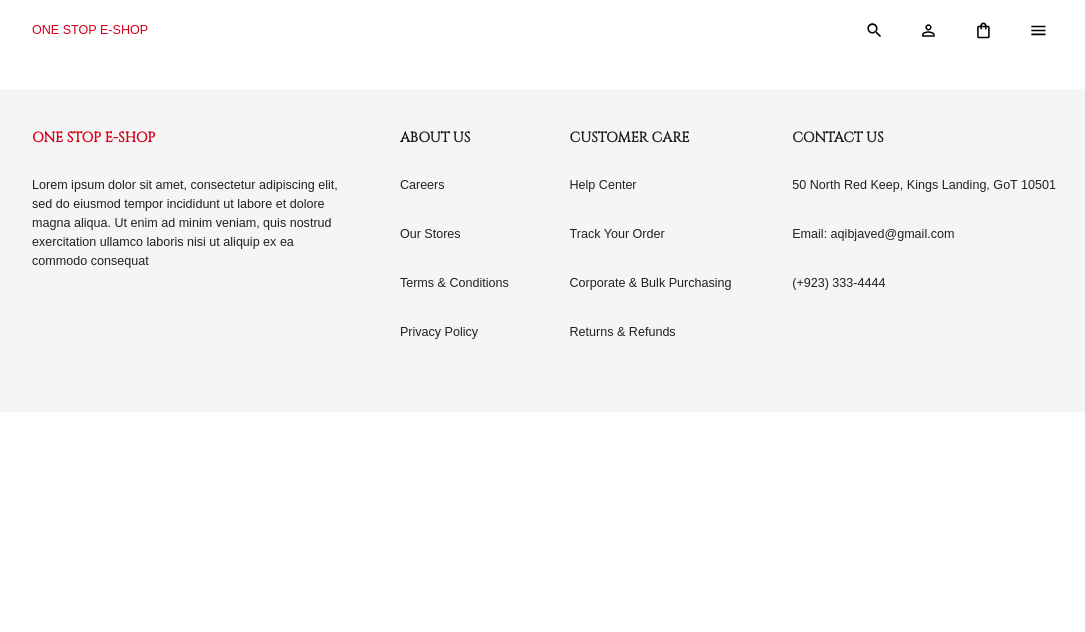
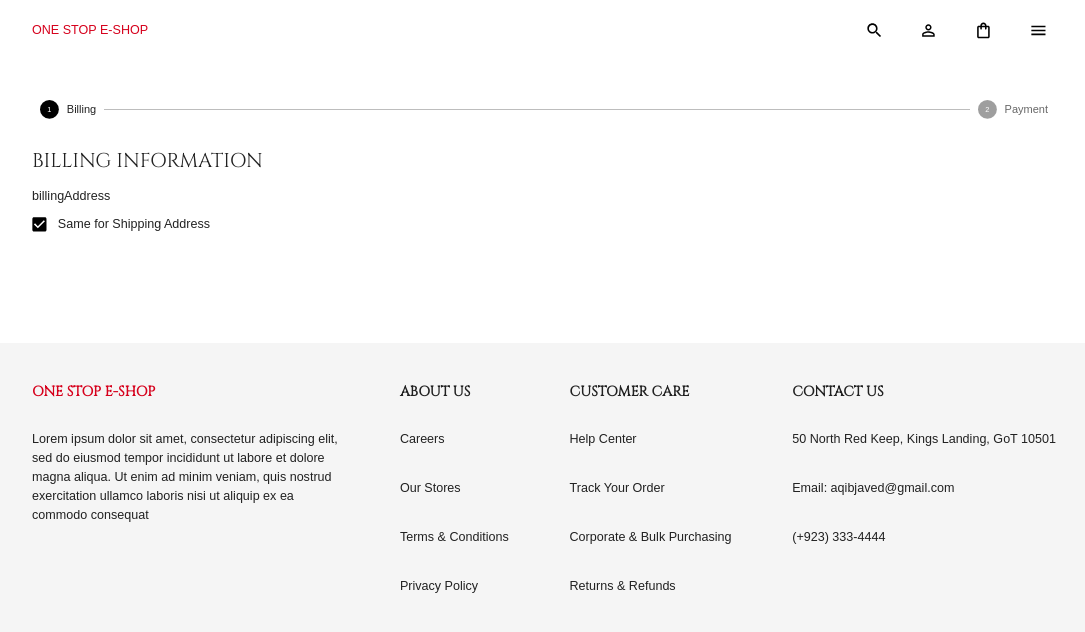
Before and after one commit to AqibJavaid899/react-ecommerce-frontend, a React (Create React App) app: page /checkout in a window 1280 px wide. Shown: the top 632 px of the page, without its empty margins (96-1181 px from the left). Built offline with nearby package versions, Linux system fonts and the light colour scheme; a web font is replaced by a local one.

Commit message:
Implement the Form Validation part and setup the basic skeleton of the Billing and Shipping Form

```diff
--- /dev/null
+++ b/src/scenes/checkout/AddressForm.jsx
@@ -0,0 +1,14 @@
+import React from "react";
+
+const AddressForm = ({
+  type,
+  values,
+  errors,
+  touched,
+  handleBlue,
+  handleChange,
+}) => {
+  return <div>{type}</div>;
+};
+
+export default AddressForm;
--- a/src/scenes/checkout/Checkout.jsx
+++ b/src/scenes/checkout/Checkout.jsx
@@ -1,7 +1,144 @@
-import React from "react";
+import { useState } from "react";
+import { useSelector } from "react-redux";
+import { Box, Typography, Stepper, Step, StepLabel } from "@mui/material";
+import { Formik } from "formik";
+import * as yup from "yup";
+
+import { shades } from "../../theme";
+import ShippingForm from "./ShippingForm";
+
+const initialValues = {
+  billingAddress: {
+    firstName: "",
+    lastName: "",
+    country: "",
+    street1: "",
+    street2: "",
+    city: "",
+    state: "",
+    zipCode: "",
+  },
+  shippingAddress: {
+    isSameAddress: true,
+    firstName: "",
+    lastName: "",
+    country: "",
+    street1: "",
+    street2: "",
+    city: "",
+    state: "",
+    zipCode: "",
+  },
+  email: "",
+  phoneNumber: "",
+};
+
+const checkoutSchema = [
+  yup.object().shape({
+    billingAddress: {
+      firstName: yup.string().required("required"),
+      lastName: yup.string().required("required"),
+      country: yup.string().required("required"),
+      street1: yup.string().required("required"),
+      street2: yup.string(),
+      city: yup.string().required("required"),
+      state: yup.string().required("required"),
+      zipCode: yup.string().required("required"),
+    },
+    shippingAddress: {
+      isSameAddress: yup.boolean(),
+      firstName: yup.string().when("isSameAddress", {
+        is: false,
+        then: yup.string().required("required"),
+      }),
+      lastName: yup.string().when("isSameAddress", {
+        is: false,
+        then: yup.string().required("required"),
+      }),
+      country: yup.string().when("isSameAddress", {
+        is: false,
+        then: yup.string().required("required"),
+      }),
+      street1: yup.string().when("isSameAddress", {
+        is: false,
+        then: yup.string().required("required"),
+      }),
+      street2: yup.string(),
+      city: yup.string().when("isSameAddress", {
+        is: false,
+        then: yup.string().required("required"),
+      }),
+      state: yup.string().when("isSameAddress", {
+        is: false,
+        then: yup.string().required("required"),
+      }),
+      zipCode: yup.string().when("isSameAddress", {
+        is: false,
+        then: yup.string().required("required"),
+      }),
+    },
+  }),
+  yup.object().shape({
+    email: yup.string().required("required"),
+    phoneNumber: yup.string().required("required"),
+  }),
+];
 
 const Checkout = () => {
-  return <div>Checkout</div>;
+  const [activeStep, setActiveStep] = useState(0);
+  const isFirstStep = activeStep === 0;
+  const isSecondStep = activeStep === 1;
+
+  const cart = useSelector((state) => state.cart.cart);
+
+  const handleFormSubmit = () => {};
+
+  return (
+    <Box width="80%" m="100px auto">
+      {/* Setting up Stepper */}
+      <Stepper activeStep={activeStep} sx={{ m: "20px 0px" }}>
+        <Step>
+          <StepLabel>Billing</StepLabel>
+        </Step>
+        <Step>
+          <StepLabel>Payment</StepLabel>
+        </Step>
+      </Stepper>
+
+      {/* Formik Setup */}
+      <Box>
+        <Formik
+          initialValues={initialValues}
+          validationSchema={checkoutSchema[activeStep]}
+          onSubmit={handleFormSubmit}
+        >
+          {({
+            values,
+            errors,
+            touched,
+            handleBlur,
+            handleChange,
+            handleSubmit,
+            setFieldValue,
+          }) => (
+            <form onSubmit={handleSubmit}>
+              {/* If ActiveStep value is (1) then display the Billing/Shipping Address Form */}
+              {isFirstStep && (
+                <ShippingForm
+                  values={values}
+                  errors={errors}
+                  touched={touched}
+                  handleBlur={handleBlur}
+                  handleChange={handleChange}
+                  setFieldValue={setFieldValue}
+                />
+              )}
+            </form>
+          )}
+        </Formik>
+      </Box>
+    </Box>
+  );
 };
 
 export default Checkout;
--- /dev/null
+++ b/src/scenes/checkout/ShippingForm.jsx
@@ -0,0 +1,71 @@
+import React from "react";
+import { Box, Typography, Checkbox, FormControlLabel } from "@mui/material";
+
+import AddressForm from "./AddressForm";
+
+const ShippingForm = ({
+  values,
+  errors,
+  touched,
+  handleBlur,
+  handleChange,
+  setFieldValue,
+}) => {
+  return (
+    <Box m="30px 0px">
+      <Box>
+        <Typography sx={{ mb: "15px" }} variant="h3">
+          BILLING INFORMATION
+        </Typography>
+
+        {/* BILLING ADDRESS FORM */}
+        <AddressForm
+          type="billingAddress"
+          values={values.billingAddress}
+          errors={errors}
+          touched={touched}
+          handleBlur={handleBlur}
+          handleChange={handleChange}
+        />
+      </Box>
+      {/* Same Address Checkbox */}
+      <Box mb="20px">
+        <FormControlLabel
+          label="Same for Shipping Address"
+          control={
+            <Checkbox
+              defaultChecked
+              value={values.shippingAddress.isSameAddress}
+              onChange={() =>
+                setFieldValue(
+                  "shippingAddress.isSameAddress",
+                  !values.shippingAddress.isSameAddress,
+                )
+              }
+            />
+          }
+        />
+      </Box>
+      {/* SHIPPING ADDRESS FORM */}
+      {!values.shippingAddress.isSameAddress && (
+        <Box>
+          <Typography sx={{ mb: "15px" }} variant="h3">
+            SHIPPING INFORMATION
+          </Typography>
+
+          {/* BILLING ADDRESS FORM */}
+          <AddressForm
+            type="shippingAddress"
+            values={values.shippingAddress}
+            errors={errors}
+            touched={touched}
+            handleBlur={handleBlur}
+            handleChange={handleChange}
+          />
+        </Box>
+      )}
+    </Box>
+  );
+};
+
+export default ShippingForm;
--- a/src/scenes/checkout/index.js
+++ b/src/scenes/checkout/index.js
@@ -1,2 +1,4 @@
 export { default as Checkout } from "./Checkout";
 export { default as Confirmation } from "./Confirmation";
+export { default as ShippingForm } from "./ShippingForm";
+export { default as AddressForm } from "./AddressForm";
```
